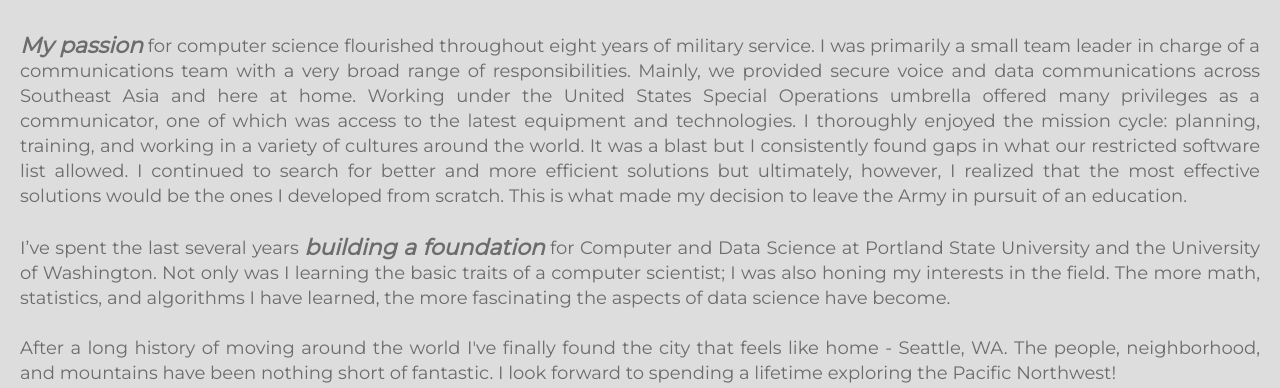
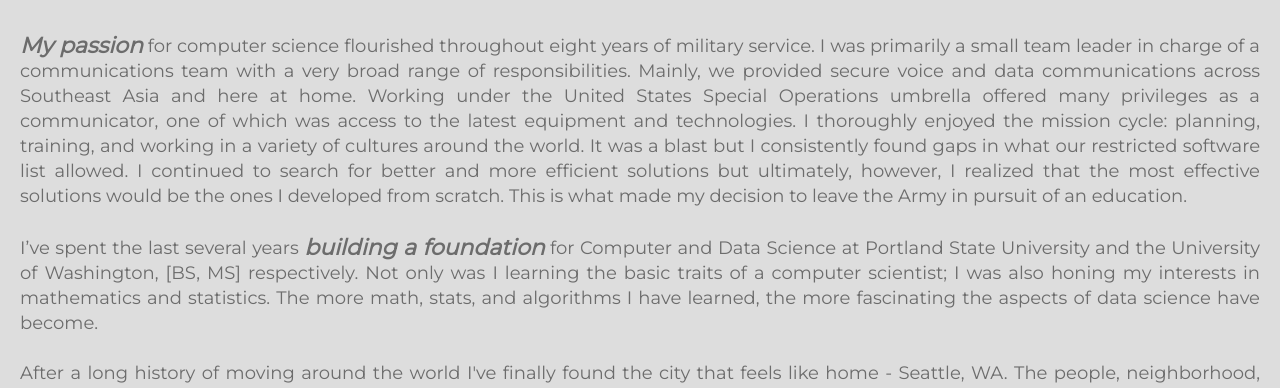
Before and after one commit to aajibad1/waninger, a Flask app: page / in a window 1280 px wide; the page is wider, and only the part inside the window is pictured. Shown: the part 509-897 px from the top of that part. Run offline with Flask 2, Linux system fonts and the light colour scheme.

Commit message:
changed uw logo

```diff
--- a/waninger/templates/index.html
+++ b/waninger/templates/index.html
@@ -22,9 +22,10 @@
 
     <p>
         I’ve spent the last several years <span class="about-heading">building a foundation</span> for Computer and
-        Data Science at Portland State University and the University of Washington. Not only was I learning the
-        basic traits of a computer scientist; I was also honing my interests in the field. The more math,
-        statistics, and algorithms I have learned, the more fascinating the aspects of data science have become.
+        Data Science at Portland State University and the University of Washington, [BS, MS] respectively. Not only
+        was I learning the basic traits of a computer scientist; I was also honing my interests in mathematics and
+        statistics. The more math, stats, and algorithms I have learned, the more fascinating the aspects of
+        data science have become.
     </p>
 
     <p>
@@ -48,7 +49,8 @@
 
         <a href="https://www.datasciencemasters.uw.edu/program-details/courses-curriculum/course-descriptions/#DATA556" target="_blank">
             <div class="about-image-inner-wrapper">
-                <img class="about-image" src="{{ url_for('static', filename='uw.png') }}" alt="University of Washington">
+                <img class="about-image" src="{{ url_for('static', filename='uw.svg') }}" alt="University of
+                Washington">
             </div>
         </a>
     </div>
```
Also changed, not shown: static/uw.svg (added).
